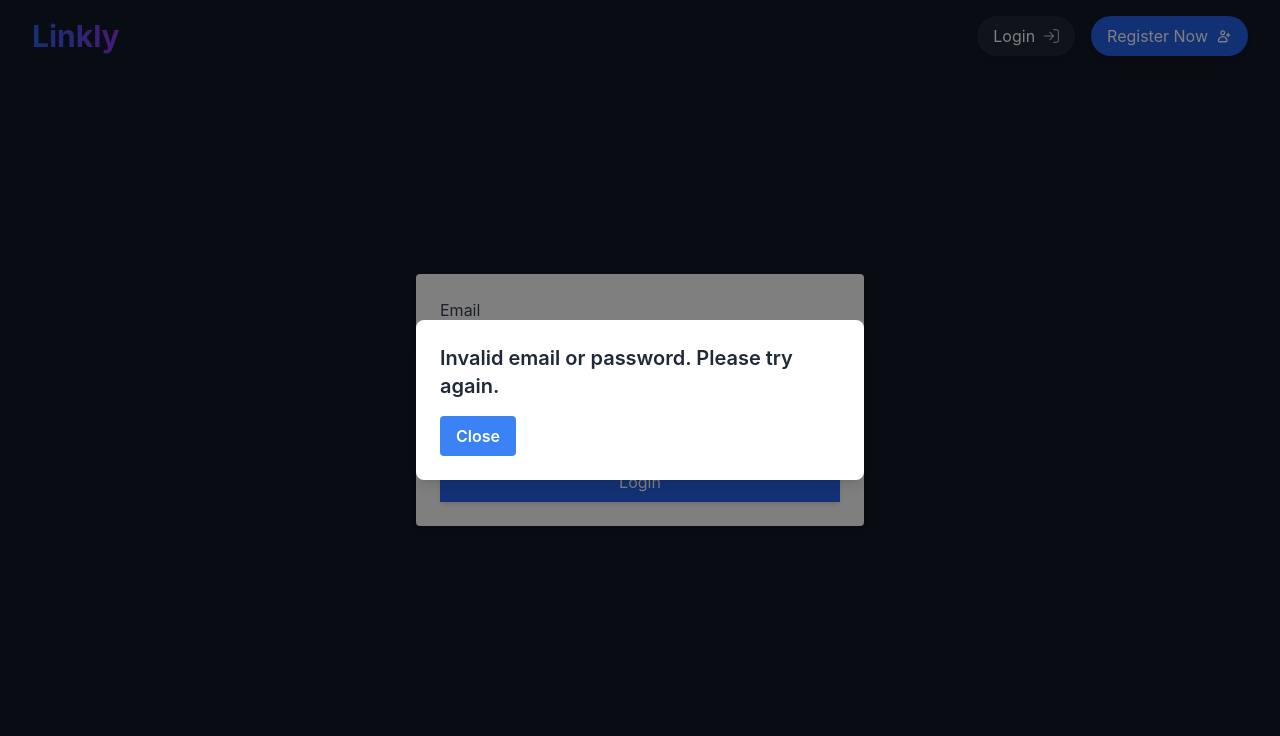
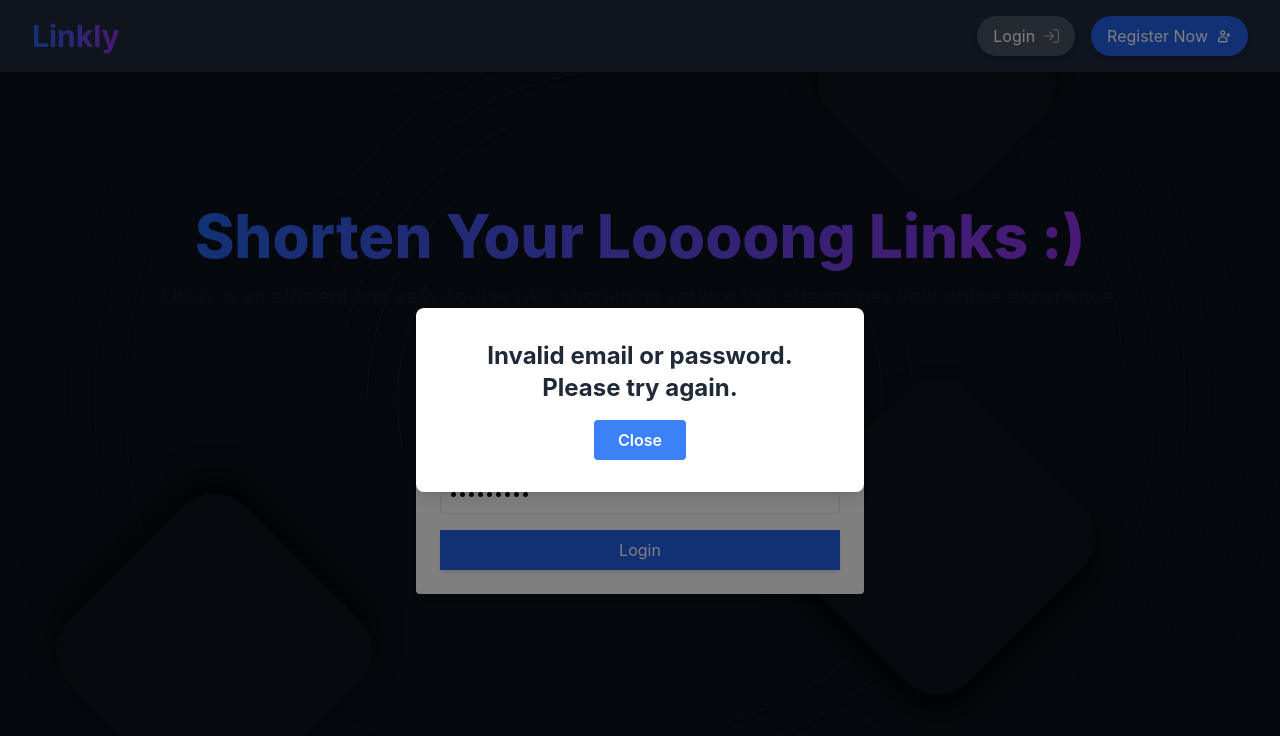
Before and after one commit to 4lPeReZ/front_urlshortener, a React (Create React App) app: page /login in a window 1280 px wide. Both pictures are taken after typing "name@example.com", "Sample123" into the empty fields and a click on the button "Login". Shown: the top 736 px of the page. Built offline with nearby package versions, Linux system fonts and the light colour scheme; no server answers.

Commit message:
refactor: Improve background styling and sanitize URLs in RegisterPage and URLForm components

```diff
--- a/src/components/AuthForm.jsx
+++ b/src/components/AuthForm.jsx
@@ -1,4 +1,22 @@
 import React, { useState } from 'react';
+
+// Función para sanitizar el email
+const sanitizeEmail = (email) => {
+  const sanitizedEmail = email.replace(/[^\w@.-]/g, '');
+  return sanitizedEmail.trim();
+};
+
+// Función para sanitizar el password
+const sanitizePassword = (password) => {
+  const sanitizedPassword = password.replace(/[^a-zA-Z0-9!@#$%^&*()_+=[\]{};':"\\|,.<>/?-]/g, '');
+  return sanitizedPassword.trim();
+};
+
+// Función para sanitizar el username
+const sanitizeUsername = (username) => {
+  const sanitizedUsername = username.replace(/[^a-zA-Z0-9]/g, '');
+  return sanitizedUsername.trim();
+};
 
 const AuthForm = ({ isLogin, onSubmit }) => {
   const [email, setEmail] = useState('');
@@ -12,7 +30,17 @@ const AuthForm = ({ isLogin, onSubmit }) => {
       setError('Please fill in all fields.');
       return;
     }
-    const payload = isLogin ? { email, password } : { email, password, username };
+
+    if (password.length < 8) {
+      setError('Password must be at least 8 characters long.');
+      return;
+    }
+
+    const sanitizedEmail = sanitizeEmail(email);
+    const sanitizedPassword = sanitizePassword(password);
+    const sanitizedUsername = sanitizeUsername(username);
+
+    const payload = isLogin ? { email: sanitizedEmail, password: sanitizedPassword } : { email: sanitizedEmail, password: sanitizedPassword, username: sanitizedUsername };
     await onSubmit(payload);
   };
 
--- a/src/components/CustomModal.jsx
+++ b/src/components/CustomModal.jsx
@@ -10,14 +10,16 @@ const CustomModal = ({ isOpen, onRequestClose, message }) => {
 
   return (
     <div className="fixed inset-0 bg-black bg-opacity-50 flex items-center justify-center z-50">
-      <div className="bg-white p-6 rounded-lg shadow-lg max-w-md w-full mx-4">
-        <h2 className="text-xl font-semibold mb-4 text-gray-800">{message}</h2>
-        <button
-          onClick={onRequestClose}
-          className="bg-blue-500 hover:bg-blue-600 text-white font-semibold py-2 px-4 rounded transition duration-300"
-        >
-          Close
-        </button>
+      <div className="bg-white p-8 rounded-lg shadow-lg max-w-md w-full mx-4 relative">
+        <h2 className="text-2xl font-bold mb-4 text-gray-800 text-center">{message}</h2>
+        <div className="flex justify-center">
+          <button
+            onClick={onRequestClose}
+            className="bg-blue-500 hover:bg-blue-600 text-white font-semibold py-2 px-6 rounded transition duration-300"
+          >
+            Close
+          </button>
+        </div>
       </div>
     </div>
   );
--- a/src/components/Header.jsx
+++ b/src/components/Header.jsx
@@ -13,7 +13,7 @@ const Header = ({ isLoggedIn, user, setIsLoggedIn, setUser }) => {
   };
 
   return (
-    <header className="bg-transparent text-white py-4 px-6 md:px-8 fixed top-0 left-0 right-0 z-10 flex justify-between items-center w-full">
+    <header className="bg-slate-800 text-white py-4 px-6 md:px-8 fixed top-0 left-0 right-0 z-10 flex justify-between items-center w-full">
       <h1 className="text-2xl md:text-3xl font-bold"><Link to="/"><span className="text-transparent bg-clip-text bg-gradient-to-r from-blue-600 to-purple-600">Linkly</span></Link></h1>
       <nav aria-label="Main navigation" className="flex items-center">
         {isLoggedIn ? (
@@ -30,7 +30,7 @@ const Header = ({ isLoggedIn, user, setIsLoggedIn, setUser }) => {
           </div>
         ) : (
           <div className="flex items-center space-x-4">
-          <Link to="/login" className="bg-gray-800 hover:bg-gray-700 text-white py-2 px-4 rounded-full shadow-md transition duration-300 flex items-center">
+          <Link to="/login" className="bg-gray-600 hover:bg-gray-500 text-white py-2 px-4 rounded-full shadow-md transition duration-300 flex items-center">
             Login
             <svg className="ml-2" width="16" height="16" viewBox="0 0 21 19" fill="none" xmlns="http://www.w3.org/2000/svg">
               <path d="M14.3672 9.96875C14.6016 9.73438 14.6016 9.30469 14.3672 9.07031L9.36719 4.07031C9.13281 3.83594 8.70312 3.83594 8.46875 4.07031C8.23438 4.30469 8.23438 4.73438 8.46875 4.96875L12.4141 8.875H1.4375C1.08594 8.875 0.8125 9.1875 0.8125 9.5C0.8125 9.85156 1.08594 10.125 1.4375 10.125H12.4141L8.46875 14.0703C8.23438 14.3047 8.23438 14.7344 8.46875 14.9688C8.70312 15.2031 9.13281 15.2031 9.36719 14.9688L14.3672 9.96875ZM13.9375 17C13.5859 17 13.3125 17.3125 13.3125 17.625C13.3125 17.9766 13.5859 18.25 13.9375 18.25H17.6875C19.4062 18.25 20.8125 16.8828 20.8125 15.125V3.875C20.8125 2.15625 19.4062 0.75 17.6875 0.75H13.9375C13.5859 0.75 13.3125 1.0625 13.3125 1.375C13.3125 1.72656 13.5859 2 13.9375 2H17.6875C18.7031 2 19.5625 2.85938 19.5625 3.875V15.125C19.5625 16.1797 18.7031 17 17.6875 17H13.9375Z" fill="#C9CED6"/>
--- a/src/components/URLForm.jsx
+++ b/src/components/URLForm.jsx
@@ -1,4 +1,10 @@
 import React, { useState } from 'react';
+
+// Función para sanitizar URLs
+const sanitizeUrl = (url) => {
+  const sanitizedUrl = url.replace(/[^a-zA-Z0-9-._~:/?#[\]@!$&'()*+,;=%]/g, '');
+  return sanitizedUrl.trim();
+};
 
 const URLForm = ({ onSubmit }) => {
   const [originalUrl, setOriginalUrl] = useState('');
@@ -10,7 +16,9 @@ const URLForm = ({ onSubmit }) => {
       setError('Please enter a URL.');
       return;
     }
-    onSubmit(originalUrl);
+
+    const sanitizedUrl = sanitizeUrl(originalUrl);
+    onSubmit(sanitizedUrl);
     setOriginalUrl('');
     setError('');
   };
@@ -37,7 +45,6 @@ const URLForm = ({ onSubmit }) => {
       </button>
     </form>
   );
-
 };
 
 export default URLForm;
--- a/src/components/URLItem.jsx
+++ b/src/components/URLItem.jsx
@@ -67,8 +67,16 @@ const URLItem = ({
               className="w-full p-2 border rounded text-black"
               required
             />
-            <button type="submit" className="bg-green-500 hover:bg-green-700 text-white p-2 rounded-full shadow-md transition duration-300 ml-2">Save</button>
-            <button onClick={handleCancel} className="bg-red-500 hover:bg-red-700 text-white p-2 rounded-full shadow-md transition duration-300 ml-2">Cancel</button>
+            <button type="submit" className="bg-blue-500 hover:bg-blue-700 text-white p-2 rounded-full shadow-md transition duration-300 ml-2">
+              <svg xmlns="http://www.w3.org/2000/svg" width="16" height="16" fill="currentColor" class="bi bi-save" viewBox="0 0 16 16">
+                <path d="M2 1a1 1 0 0 0-1 1v12a1 1 0 0 0 1 1h12a1 1 0 0 0 1-1V2a1 1 0 0 0-1-1H9.5a1 1 0 0 0-1 1v7.293l2.646-2.647a.5.5 0 0 1 .708.708l-3.5 3.5a.5.5 0 0 1-.708 0l-3.5-3.5a.5.5 0 1 1 .708-.708L7.5 9.293V2a2 2 0 0 1 2-2H14a2 2 0 0 1 2 2v12a2 2 0 0 1-2 2H2a2 2 0 0 1-2-2V2a2 2 0 0 1 2-2h2.5a.5.5 0 0 1 0 1z"/>
+              </svg>
+            </button>
+            <button onClick={handleCancel} className="bg-red-500 hover:bg-red-700 text-white p-2 rounded-full shadow-md transition duration-300 ml-2">
+              <svg xmlns="http://www.w3.org/2000/svg" width="16" height="16" fill="currentColor" class="bi bi-x-lg" viewBox="0 0 16 16">
+                <path d="M2.146 2.854a.5.5 0 1 1 .708-.708L8 7.293l5.146-5.147a.5.5 0 0 1 .708.708L8.707 8l5.147 5.146a.5.5 0 0 1-.708.708L8 8.707l-5.146 5.147a.5.5 0 0 1-.708-.708L7.293 8z"/>
+              </svg>
+            </button>
           </form>
         ) : (
           <div className="flex justify-center space-x-2">
--- a/src/pages/LoginPage.jsx
+++ b/src/pages/LoginPage.jsx
@@ -1,13 +1,13 @@
-import React, { useState, useEffect } from 'react';
-import AuthForm from '../components/AuthForm';
-import CustomModal from '../components/CustomModal';
-import { useNavigate } from 'react-router-dom';
-import { handleLogin } from '../handlers/authHandlers';
+import React, { useState, useEffect } from "react";
+import AuthForm from "../components/AuthForm";
+import CustomModal from "../components/CustomModal";
+import { useNavigate } from "react-router-dom";
+import { handleLogin } from "../handlers/authHandlers";
 
 const LoginPage = ({ setIsLoggedIn, setUser }) => {
   const [isModalOpen, setIsModalOpen] = useState(false);
-  const [error, setError] = useState('');
-  const [modalMessage, setModalMessage] = useState('');
+  const [error, setError] = useState("");
+  const [modalMessage, setModalMessage] = useState("");
   const navigate = useNavigate();
 
   useEffect(() => {
@@ -15,22 +15,45 @@ const LoginPage = ({ setIsLoggedIn, setUser }) => {
   }, [isModalOpen]);
 
   const handleLoginWrapper = async (credentials) => {
-    console.log('Handling login...');
-    await handleLogin(credentials, setIsLoggedIn, setUser, setError, setModalMessage);
+    console.log("Handling login...");
+    await handleLogin(
+      credentials,
+      setIsLoggedIn,
+      setUser,
+      setError,
+      setModalMessage
+    );
     console.log(`Login error state: ${error}`);
     setIsModalOpen(true);
   };
 
   const closeModal = () => {
     setIsModalOpen(false);
-    console.log('Modal closed');
+    console.log("Modal closed");
     if (!error) {
-      navigate('/');
+      navigate("/");
     }
   };
 
   return (
-    <div className="min-h-screen bg-gray-900 text-white flex items-center justify-center p-4 md:p-8">
+    <div
+      div className="min-h-screen bg-gray-900 text-white flex flex-col items-center justify-center p-4 md:p-8"
+      style={{
+        backgroundImage: `url(${process.env.PUBLIC_URL}/background.svg)`,
+        backgroundSize: "cover",
+        backgroundRepeat: "no-repeat",
+        backgroundPosition: "center",
+      }}
+    >
+      <h1 className="mb-4 text-center text-3xl font-extrabold text-gray-900 dark:text-white md:text-5xl lg:text-6xl">
+        <span className="text-transparent bg-clip-text bg-gradient-to-r from-blue-600 to-purple-600">
+          Shorten Your Loooong Links :)
+        </span>
+      </h1>
+      <h3 className="mb-8 text-center text-gray-900 dark:text-white md:text-lg lg:text-xl">
+        Linkly is an efficient and easy-to-use URL shortening service that
+        streamlines your online experience.
+      </h3>
       <AuthForm isLogin={true} onSubmit={handleLoginWrapper} />
       <CustomModal
         isOpen={isModalOpen}
--- a/src/pages/RegisterPage.jsx
+++ b/src/pages/RegisterPage.jsx
@@ -30,7 +30,13 @@ const RegisterPage = () => {
   };
 
   return (
-    <div className="min-h-screen bg-gray-900 text-white flex flex-col items-center justify-center p-4 md:p-8">
+    <div className="min-h-screen bg-gray-900 text-white flex flex-col items-center justify-center p-4 md:p-8"
+      style={{
+        backgroundImage: `url(${process.env.PUBLIC_URL}/background.svg)`,
+        backgroundSize: 'cover',
+        backgroundRepeat: 'no-repeat',
+        backgroundPosition: 'center'
+      }}>
       <h1 className="mb-4 text-center text-3xl font-extrabold text-gray-900 dark:text-white md:text-5xl lg:text-6xl">
         <span className="text-transparent bg-clip-text bg-gradient-to-r from-blue-600 to-purple-600">Shorten Your Loooong Links :)</span>
       </h1>
```
